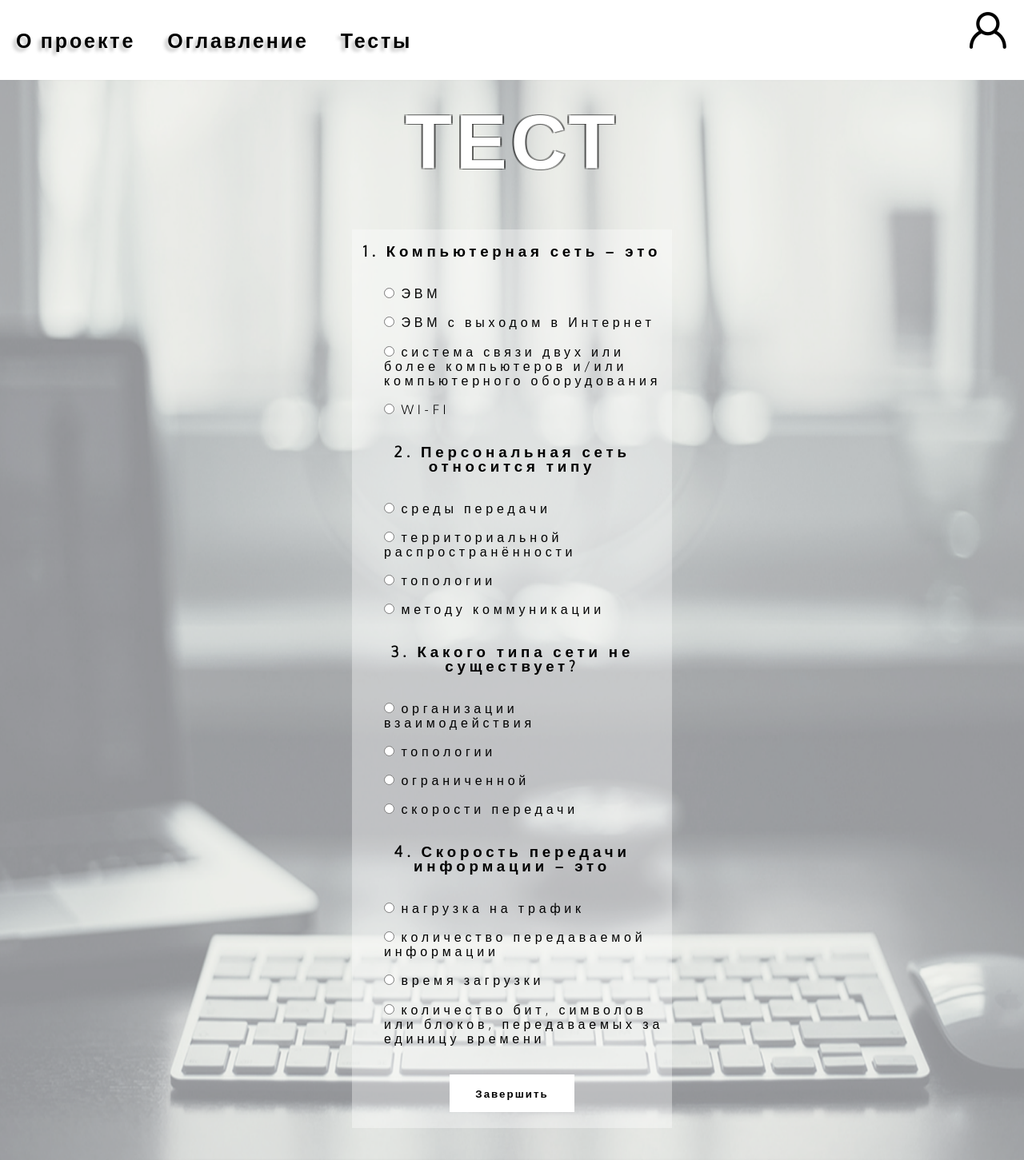
After one commit to StrandGear/Uni-Practice-WebTest, a PHP site: page /test.php in a window 1280 px wide. The commit adds this page. Shown: the whole page at 80% size. Run offline with PHP 8.4, Linux system fonts and the light colour scheme; the visitor is signed in with stand-in values (Sample User, id 1).

Commit message:
great changes

```diff
--- a/connect.php
+++ b/connect.php
@@ -16,7 +16,7 @@
             <img src="res/connect/img1@1x.jpg" alt="">
 
         </div>
-        <img class="arrow" id="arrow" src="res/arrow@2x.png" alt="down arrow" onclick="location.href = 'send.html';">
+        <img class="arrow" id="arrow" src="res/arrow@2x.png" alt="down arrow" onclick="location.href = 'send.php';">
 
     <div class="footer"></div>
 </body>
--- a/create.php
+++ b/create.php
@@ -22,7 +22,7 @@
             </div>
 
         </div>
-        <img class="arrow" id="arrow" src="res/arrow@2x.png" alt="down arrow" onclick="location.href = 'connect.html';">
+        <img class="arrow" id="arrow" src="res/arrow@2x.png" alt="down arrow" onclick="location.href = 'connect.php';">
 
     <div class="footer"></div>
 </body>
--- a/end.php
+++ b/end.php
@@ -1,7 +1,6 @@
 <?php
     include_once 'header.php';
 ?>
-
 
     <div class="content" id="end">
         <h1>Компьютерные сети</h1>
@@ -11,10 +10,8 @@
             <h2>Чтобы пройти тест, нажмите</h2>
             <p onclick="location.href = '';"> ЗДЕСЬ</p>
         </div>
-        <img class="arrow" src="res/arrow@2x.png" onclick="location.href = '';" alt="down arrow">
+        <img class="arrow" src="res/arrow@2x.png" onclick="location.href = 'test.php';" alt="down arrow">
     </div>
 
-
-    <div class="footer"></div>
 </body>
 </html>
--- a/index.php
+++ b/index.php
@@ -9,10 +9,9 @@
         </div>
         <div class="twoColumnsEvenly" id="start">
             <h2>Чтобы начать изучение, нажмите</h2>
-            <p  onclick="location.href = 'info.html';" id="clickHere"> ЗДЕСЬ</p>
+            <p  onclick="location.href = 'info.php';" id="clickHere"> ЗДЕСЬ</p>
         </div>
-        <img class="arrow" id="arrow" src="res/arrow@2x.png" alt="down arrow" onclick="location.href = 'info.html';">
+        <img class="arrow" id="arrow" src="res/arrow@2x.png" alt="down arrow" onclick="location.href = 'info.php';">
     </div>
-    <div class="footer"></div>
 </body>
 </html>
--- a/info.php
+++ b/info.php
@@ -52,10 +52,8 @@
                 <img src="res/info/img3@2x.png" alt="группа пользователей">
             </div>
         </div>
-        <img class="arrow" id="arrow" src="res/arrow@2x.png" alt="down arrow" onclick="location.href = 'lan.html';">
+        <img class="arrow" id="arrow" src="res/arrow@2x.png" alt="down arrow" onclick="location.href = 'lan.php';">
     </div>
 
-
-    <div class="footer"></div>
 </body>
 </html>
--- a/ip.php
+++ b/ip.php
@@ -18,8 +18,7 @@
                     <img src="res/ip/img2@1x.jpg" alt="">
             </div>
         </div>
-        <img class="arrow" id="arrow" src="res/arrow@2x.png" alt="down arrow" onclick="location.href = 'end.html';">
+        <img class="arrow" id="arrow" src="res/arrow@2x.png" alt="down arrow" onclick="location.href = 'end.php';">
 
-    <div class="footer"></div>
 </body>
 </html>
--- a/lan.php
+++ b/lan.php
@@ -21,8 +21,6 @@
             </div>
 
         </div>
-        <img class="arrow" id="arrow" src="res/arrow@2x.png" alt="down arrow" onclick="location.href = 'wan.html';">
-
-    <div class="footer"></div>
+        <img class="arrow" id="arrow" src="res/arrow@2x.png" alt="down arrow" onclick="location.href = 'wan.php';">
 </body>
 </html>
--- a/login.php
+++ b/login.php
@@ -2,7 +2,7 @@
     include_once 'header.php';
 
     session_start();
-/*
+
     if (isset($_SESSION["name"])) {
         if (isset($_SESSION["surname"]))
         {
@@ -10,7 +10,7 @@
             die();
         }
     }
-    */
+
     $role;
     if (isset($_POST["login_submit"])) {
         $name = htmlspecialchars($_POST["name"]);
--- a/script.js
+++ b/script.js
@@ -15,3 +15,18 @@ function myFunction() {
       }
     }
   }
+
+  var score = 0;
+  var max_score = 0;
+  var right_answer = "5ffe533b830f08a03263";
+
+function checkAnswers() {
+    var allRightRadios = document.getElementsByClassName("5ffe533b830f08a03263");
+    for (i = 0; i < allRightRadios.length; i++){
+      if (allRightRadios[i].checked)
+      score += 1;
+    }
+    max_score= score;
+    console.log(score);
+    score = 0;
+  }
--- a/send.php
+++ b/send.php
@@ -24,8 +24,6 @@
                 </ul>
 
         </div>
-        <img class="arrow" id="arrow" src="res/arrow@2x.png" alt="down arrow" onclick="location.href = 'ip.html';">
-
-    <div class="footer"></div>
+        <img class="arrow" id="arrow" src="res/arrow@2x.png" alt="down arrow" onclick="location.href = 'ip.php';">
 </body>
 </html>
--- /dev/null
+++ b/test.php
@@ -0,0 +1,128 @@
+<?php
+    include_once 'header.php';
+
+   /* на будущее когда надо записать рез-т
+   session_start();
+
+    if (isset($_SESSION["name"])) {
+        if (isset($_SESSION["surname"]))
+        {
+            if(isset($_POST["record"])) {
+                header("location: profile.php");
+                die();
+            }
+        }
+    }
+
+    if (!isset($_SESSION["name"])) {
+        if (!isset($_SESSION["surname"]))
+        {
+            if(isset($_POST["record"])) {
+                header("location: registration.php");
+                die();
+            }
+        }
+    }
+    */
+?>
+
+    <div class="content" id="end">
+        <h1>ТЕСТ</h1>
+        <div class="one_column modal_window">
+            <h3>1. Компьютерная сеть – это</h3>
+            <ul>
+                    <li>
+                    <input type="radio" id="q1" name="q_2" class="5ffe533b830ahbhd5551">
+                    <label for="q1">ЭВМ</label>
+                    </li>
+                    <br>
+                    <li>
+                    <input type="radio" id="q2" name="q_2" class="5gdffftaaalkk62681nn">
+                    <label for="q2">ЭВМ с выходом в Интернет</label>
+                    </li>
+                    <br>
+                    <li>
+                    <input type="radio" id="q3" name="q_2" class="5ffe533b830f08a03263">
+                    <label for="q3">система связи двух или более компьютеров и/или компьютерного оборудования</label>
+                    </li>
+                    <br>
+                    <li>
+                    <input type="radio" id="q4" name="q_2" class="5ffe533b8301hahah17s">
+                    <label for="q4">WI-FI</label>
+                    </li>
+            </ul>
+
+            <h3>2. Персональная сеть относится типу</h3>
+            <ul>
+                    <li>
+                    <input type="radio" id="q1" name="q_1" class="5ffe533b830ahbhd5551">
+                    <label for="q1">среды передачи</label>
+                    </li>
+                    <br>
+                    <li>
+                    <input type="radio" id="q2" name="q_1" class="5ffe533b830f08a03263" >
+                    <label for="q2">территориальной распространённости</label>
+                    </li>
+                    <br>
+                    <li>
+                    <input type="radio" id="q3" name="q_1" class="5gdffftaaalkk62681nn" >
+                    <label for="q3">топологии</label>
+                    </li>
+                    <br>
+                    <li>
+                    <input type="radio" id="q4" name="q_1" class="5ffe533b8301hahah17s">
+                    <label for="q4">методу коммуникации</label>
+                    </li>
+            </ul>
+
+            <h3>3. Какого типа сети не существует?</h3>
+            <ul>
+                    <li>
+                    <input type="radio" id="q1" name="q_3" class="5ffe533b830ahbhd5551">
+                    <label for="q1">организации взаимодействия</label>
+                    </li>
+                    <br>
+                    <li>
+                    <input type="radio" id="q2" name="q_3" class="5gdffftaaalkk62681nn" >
+                    <label for="q2">топологии</label>
+                    </li>
+                    <br>
+                    <li>
+                    <input type="radio" id="q3" name="q_3" class="5ffe533b830f08a03263" >
+                    <label for="q3">ограниченной</label>
+                    </li>
+                    <br>
+                    <li>
+                    <input type="radio" id="q4" name="q_3" class="5ffe533b8301hahah17s">
+                    <label for="q4">скорости передачи</label>
+                    </li>
+            </ul>
+
+            <h3>4. Скорость передачи информации – это</h3>
+            <ul>
+                    <li>
+                    <input type="radio" id="q1" name="q_4" class="5ffe533b830ahbhd5551">
+                    <label for="q1">нагрузка на трафик</label>
+                    </li>
+                    <br>
+                    <li>
+                    <input type="radio" id="q2" name="q_4" class="5ffe533b8301hahah17s" >
+                    <label for="q2">количество передаваемой информации</label>
+                    </li>
+                    <br>
+                    <li>
+                    <input type="radio" id="q3" name="q_4" class="5gdffftaaalkk62681nn" >
+                    <label for="q3">время загрузки</label>
+                    </li>
+                    <br>
+                    <li>
+                    <input type="radio" id="q4" name="q_4" class="5ffe533b830f08a03263">
+                    <label for="q4">количество бит, символов или блоков, передаваемых за единицу времени</label>
+                    </li>
+            </ul>
+            <button id="finish_test" onclick="checkAnswers()">Завершить</button>
+            <!-- <input type="submit" name="record" value="Записать результат"> -->
+        </div>
+    </div>
+</body>
+</html>
--- a/wan.php
+++ b/wan.php
@@ -19,8 +19,6 @@
             </div>
 
         </div>
-        <img class="arrow" id="arrow" src="res/arrow@2x.png" alt="down arrow" onclick="location.href = 'create.html';">
-
-    <div class="footer"></div>
+        <img class="arrow" id="arrow" src="res/arrow@2x.png" alt="down arrow" onclick="location.href = 'create.php';">
 </body>
 </html>
```
